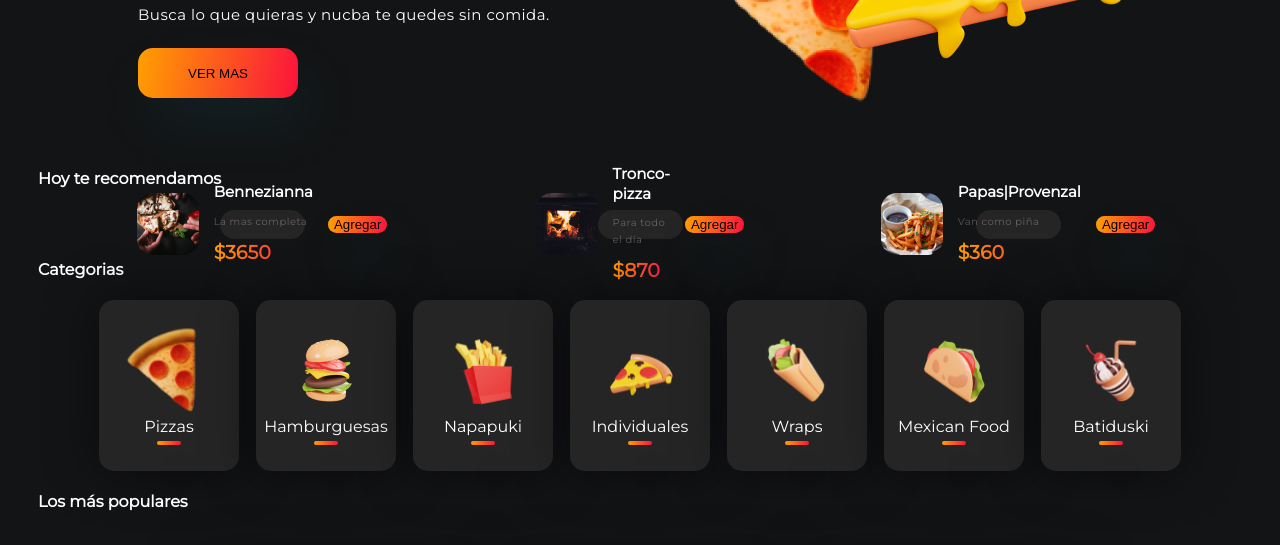
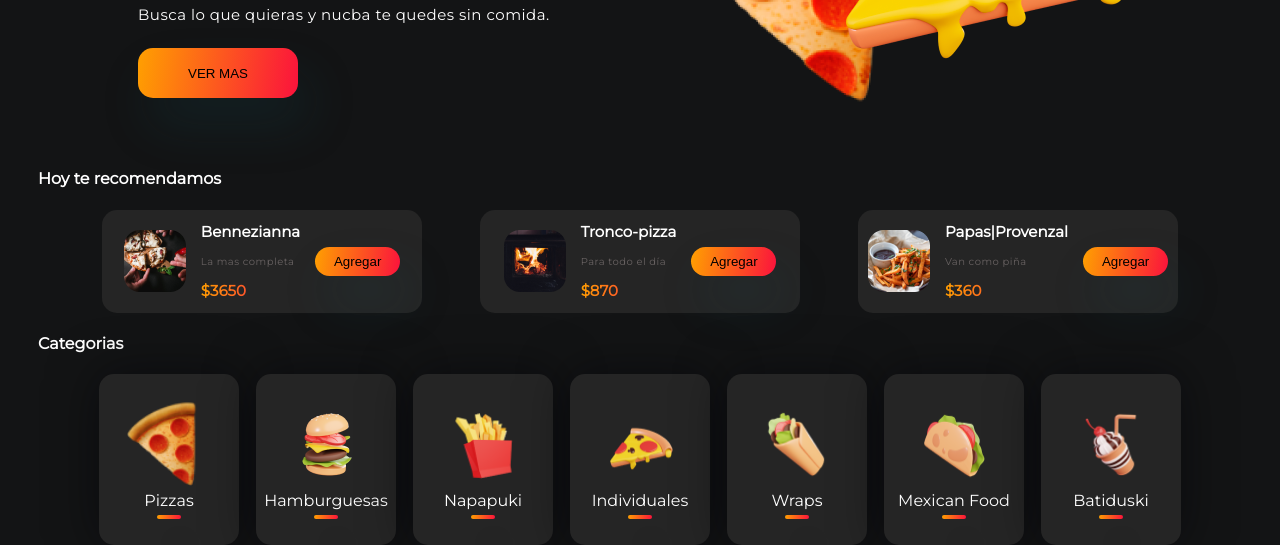
Before and after one commit to socarros02/NucbaZapi, a plain HTML site: page index.html in a window 1280 px wide. Shown: the part 289-834 px from the top of the page. Drawn offline with Linux system fonts and the light colour scheme.

Commit message:
arregle rotura de recomendados

```diff
--- a/index.html
+++ b/index.html
@@ -119,7 +119,7 @@
         </div>
         </div>
         <!--categorias-->
-        <section class="section-categories">
+
             <h4>Categorias</h4>
             <div class="cajaCategorias">
                 <div class="cajitaCategoria">
@@ -158,7 +158,7 @@
                     <div><button></button></div>
                 </div>
             </div>
-        </section>
+
 
         <!--populares-->
         <h4>Los más populares</h4>
--- a/styles.css
+++ b/styles.css
@@ -17,8 +17,8 @@
     max-width: 1800px;
     display: flex;
     flex-direction: column;
-    align-items: center;
   }
+
    /* carrito */
    .cart{
     position:absolute;
@@ -166,14 +166,14 @@
     padding: 15px 0px;
     gap: 1px;
   }
-  .cajaRecoPrecio,.carrito span{
+  .cajaRecoPrecio span{
     font-family: 'Montserrat';
   font-style: normal;
   font-weight: 900;
   font-size: 15px;
   line-height: 131.02%;
   }
-   p{
+  p{
   font-family: 'Montserrat';
   font-style: normal;
   font-size: 10px;
@@ -190,12 +190,12 @@
     font-size: 19px;
     line-height: 131.02%;
     background: linear-gradient(98.81deg, #FFA100 -0.82%, #FF005C 101.53%);
-  -webkit-background-clip: text;
-  -webkit-text-fill-color: transparent;
-  background-clip: text;
-  text-fill-color: transparent;
+    -webkit-background-clip: text;
+    -webkit-text-fill-color: transparent;
+    background-clip: text;
+    text-fill-color: transparent;
   }
-  .cajaReco,.compraCart button{
+  .cajaReco button{
     width: 85px;
     height: 29px;
   }
```
